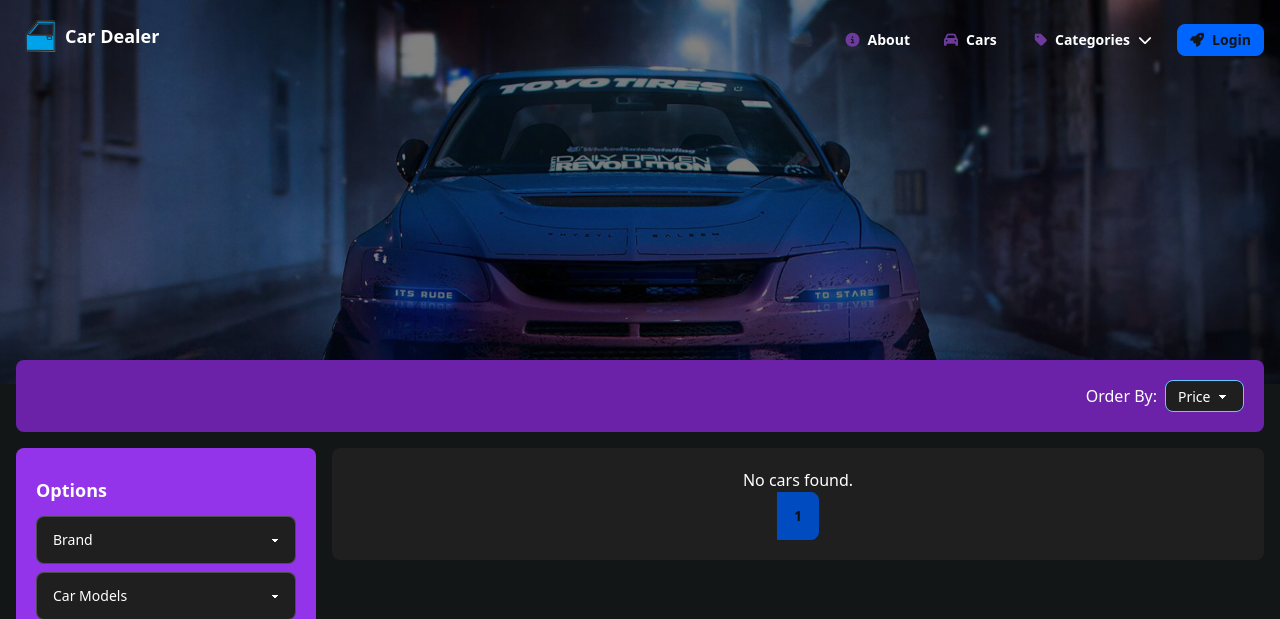
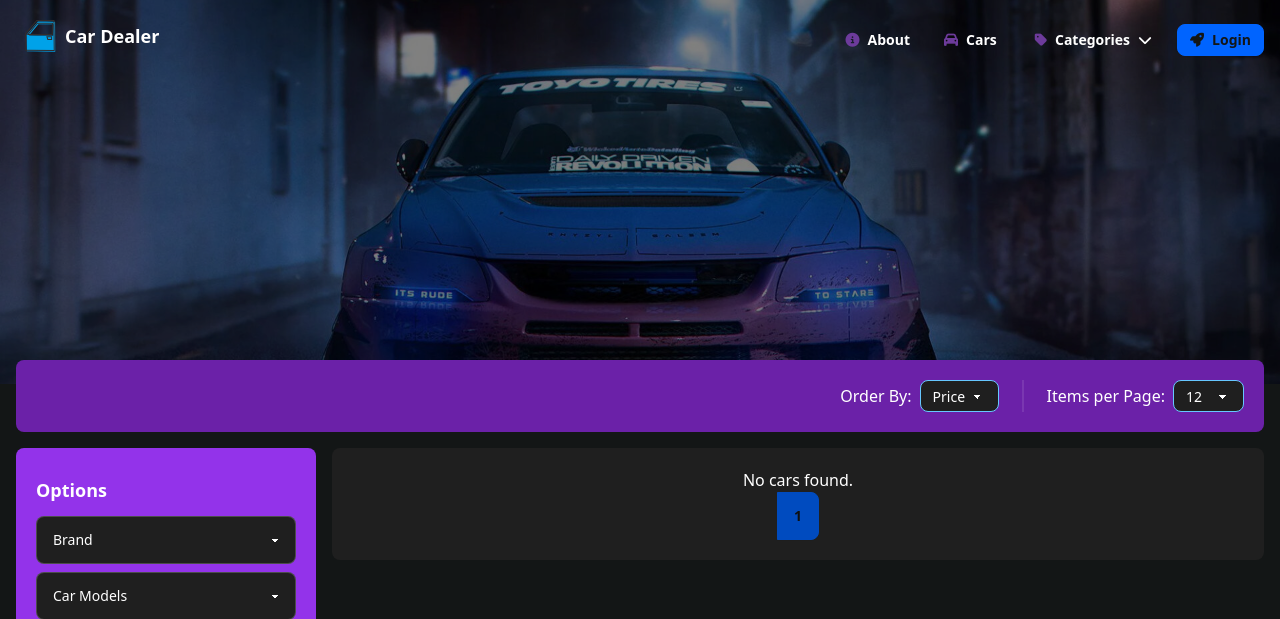
Before and after one commit to fzaca/car-dealer-system, a Django app: page /cars/ in a window 1280 px wide. Shown: the top 619 px of the page. Run offline with Django 5.2, Linux system fonts and the light colour scheme; data that the repository does not hold is empty; style sheets or scripts are compiled from the project's sources.

Commit message:
Add filters for pagination

```diff
--- a/resources/cars/pages/views.py
+++ b/resources/cars/pages/views.py
@@ -14,6 +14,7 @@ def car_list_view(request):  # noqa: PLR0914
     max_price = request.GET.get('max_price', '')
     min_year = request.GET.get('min_year', '')
     max_year = request.GET.get('max_year', '')
+    items_per_page = int(request.GET.get('items_per_page', 12))
 
     # Initial car queryset
     cars = Car.objects.all()
@@ -47,7 +48,7 @@ def car_list_view(request):  # noqa: PLR0914
     max_car_year = cars.aggregate(Max('year'))['year__max'] or 0
 
     # Pagination
-    paginator = Paginator(cars, 10)
+    paginator = Paginator(cars, items_per_page)
     page_number = request.GET.get('page')
     page_obj = paginator.get_page(page_number)
 
@@ -75,6 +76,7 @@ def car_list_view(request):  # noqa: PLR0914
         'default_max_price': default_max_price,
         'min_car_year': min_car_year,
         'max_car_year': max_car_year,
+        'items_per_page': items_per_page,
     }
 
     return render(request, 'cars/car_list.html', context)
--- a/resources/cars/templates/cars/car_list.html
+++ b/resources/cars/templates/cars/car_list.html
@@ -19,18 +19,31 @@ Car Listing | Car Dealer
 
     <!-- Elemento 02 (Para mobile y tablet estará arriba de todo) -->
     <div class="z-20 lg:col-span-4 bg-purple-800 text-white rounded-lg p-5 order-1">
-        <form method="get">
+      <form method="get" id="filterForm">
+          <div class="flex flex-wrap justify-end items-center space-x-4">
               <!-- Ordenar por: Precio y Fecha -->
-          <div class="flex items-center justify-end space-x-2">
+              <div class="flex items-center space-x-2">
                   <label for="orderby" class="text-white">Order By:</label>
-            <select class="select select-bordered select-info select-sm" name="orderby" id="orderby">
-              <option value="price">Price</option>
-              <option value="date">Date</option>
+                  <select class="select select-bordered select-info select-sm" name="orderby" id="orderby" onchange="document.getElementById('filterForm').submit();">
+                      <option value="price" {% if order_by == "price" %}selected{% endif %}>Price</option>
+                      <option value="date" {% if order_by == "date" %}selected{% endif %}>Date</option>
                   </select>
+              </div>
+              <!-- Divider -->
+              <div class="divider divider-horizontal"></div>
+              <!-- Seleccionar cantidad de productos por página -->
+              <div class="flex items-center space-x-2">
+                  <label for="items_per_page" class="text-white">Items per Page:</label>
+                  <select class="select select-bordered select-info select-sm" name="items_per_page" id="items_per_page" onchange="document.getElementById('filterForm').submit();">
+                      <option value="12" {% if items_per_page == 12 %}selected{% endif %}>12</option>
+                      <option value="20" {% if items_per_page == 20 %}selected{% endif %}>20</option>
+                      <option value="50" {% if items_per_page == 50 %}selected{% endif %}>50</option>
+                      <option value="100" {% if items_per_page == 100 %}selected{% endif %}>100</option>
+                  </select>
+              </div>
           </div>
       </form>
     </div>
-
       <!-- Elemento 01 (Para mobile y tablet estará en el medio) -->
       <div class="lg:order-2 order-2">
         {% include './partials/filters.html' %}
```
Lines whose indentation alone changed are shown as unchanged.
